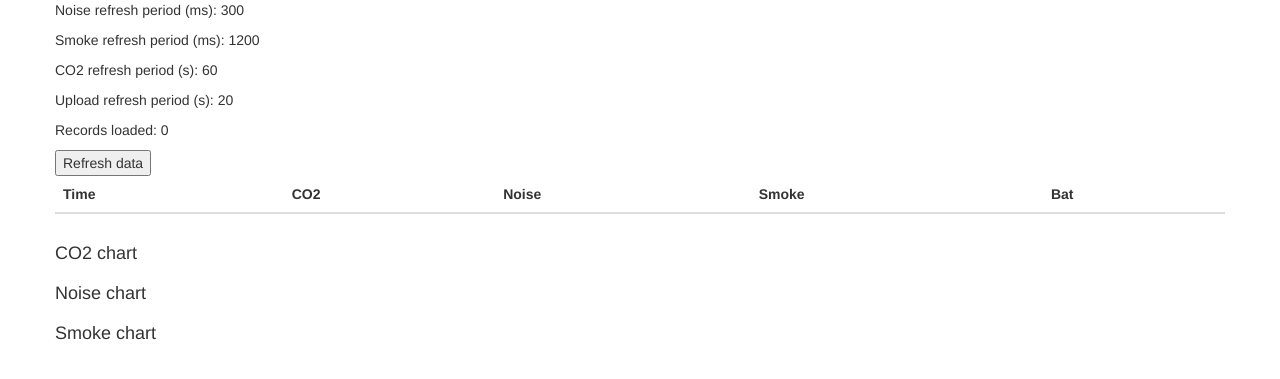
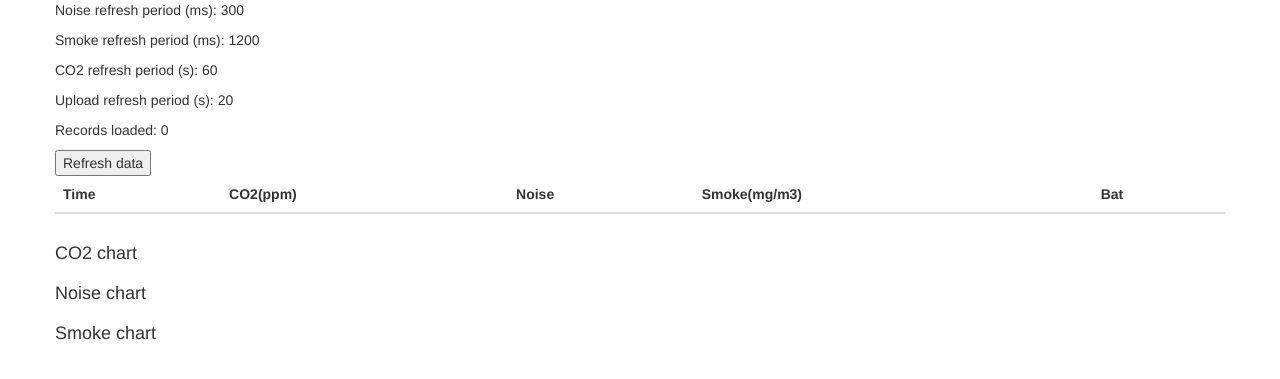
Before and after one commit to agentyzmin/mapazmin.com-old, a Django app: page /sensorData in a window 1280 px wide. Shown: the top 379 px of the page. Run offline with Django 3.2, Linux system fonts and the light colour scheme; data comes from the database, SQL or seed files in the repository; data that the repository does not hold is empty; some libraries are stand-ins or nearby versions.

Commit message:
add measurement units

```diff
--- a/maps/templates/sensorData.html
+++ b/maps/templates/sensorData.html
@@ -27,9 +27,9 @@
             <thead>
             <tr class="header">
                 <th>Time</th>
-                <th>CO2</th>
+                <th>CO2(ppm)</th>
                 <th>Noise</th>
-                <th>Smoke</th>
+                <th>Smoke(mg/m3)</th>
                 <th>Bat</th>
             </tr>
             </thead>
```
